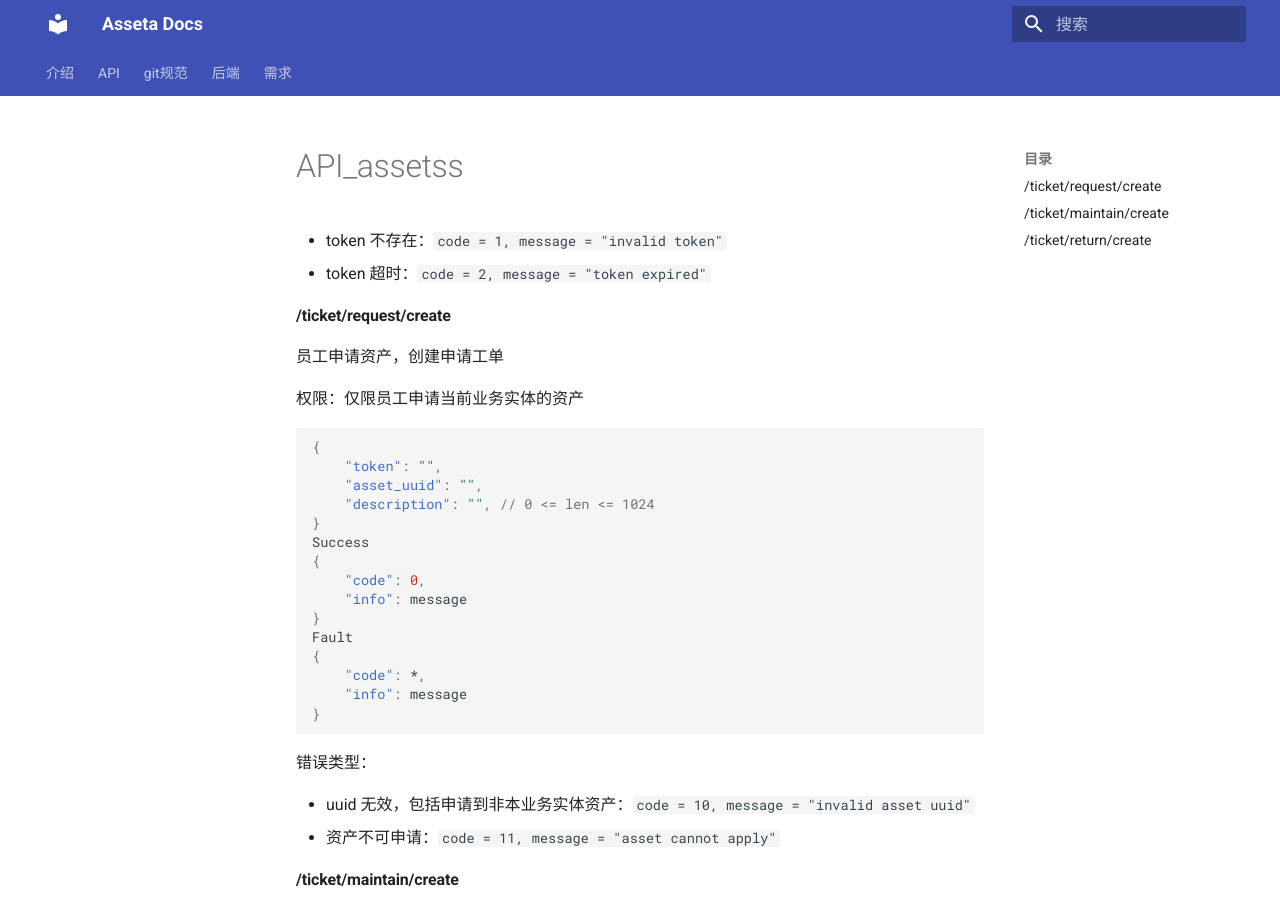
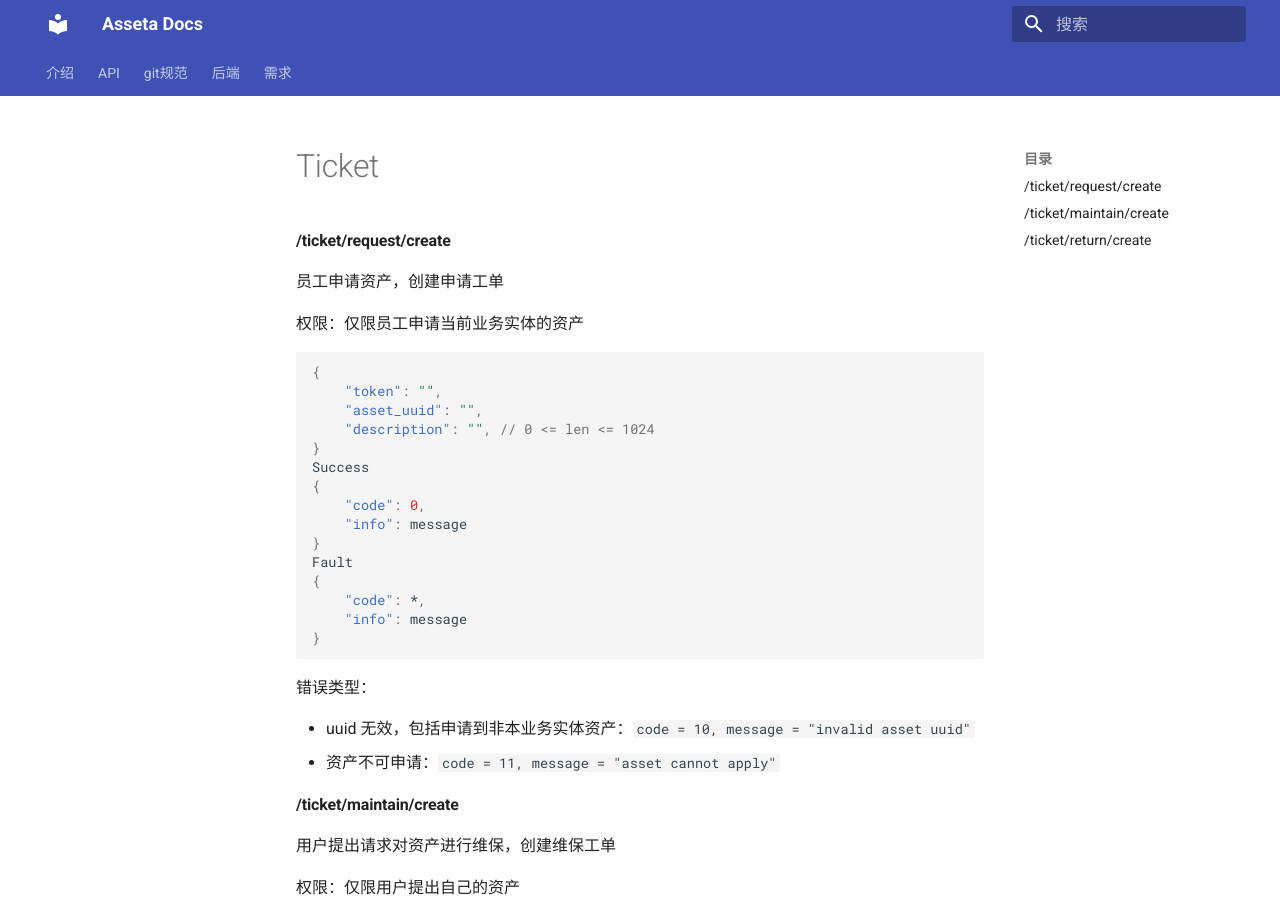
Before and after one commit to kuritas/asseta-docs, an MkDocs documentation site: the page built from docs/API/ticket.md, in a window 1280 px wide and 900 px high. Built offline with MkDocs 1.6.1 and Material for MkDocs 9.7.7, drawn with Linux system fonts in a browser that asks for light colours.

Commit message:
fix: ticket page format error

```diff
--- a/docs/API/ticket.md
+++ b/docs/API/ticket.md
@@ -1,7 +1,3 @@
-# API_assetss
-
-- token 不存在：`code = 1, message = "invalid token"`
-- token 超时：`code = 2, message = "token expired"`
 
 #### /ticket/request/create
 
```
